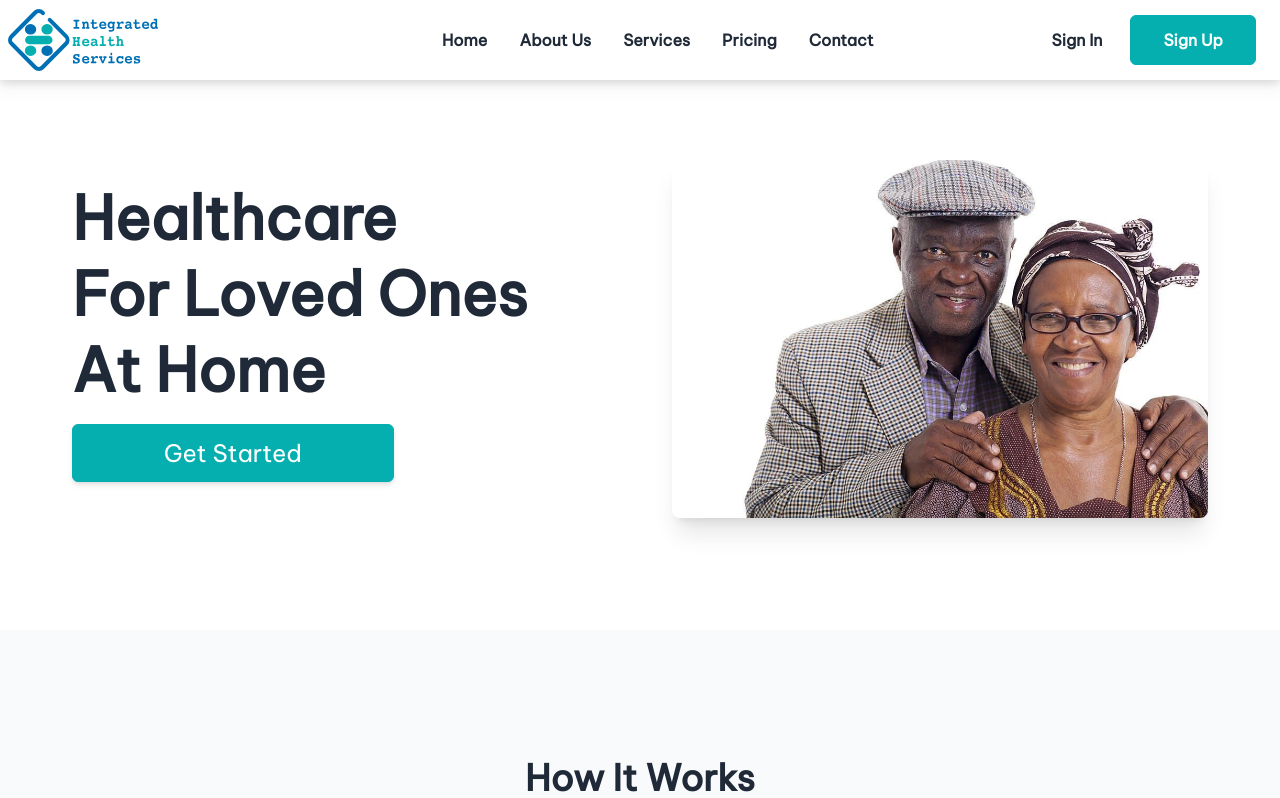
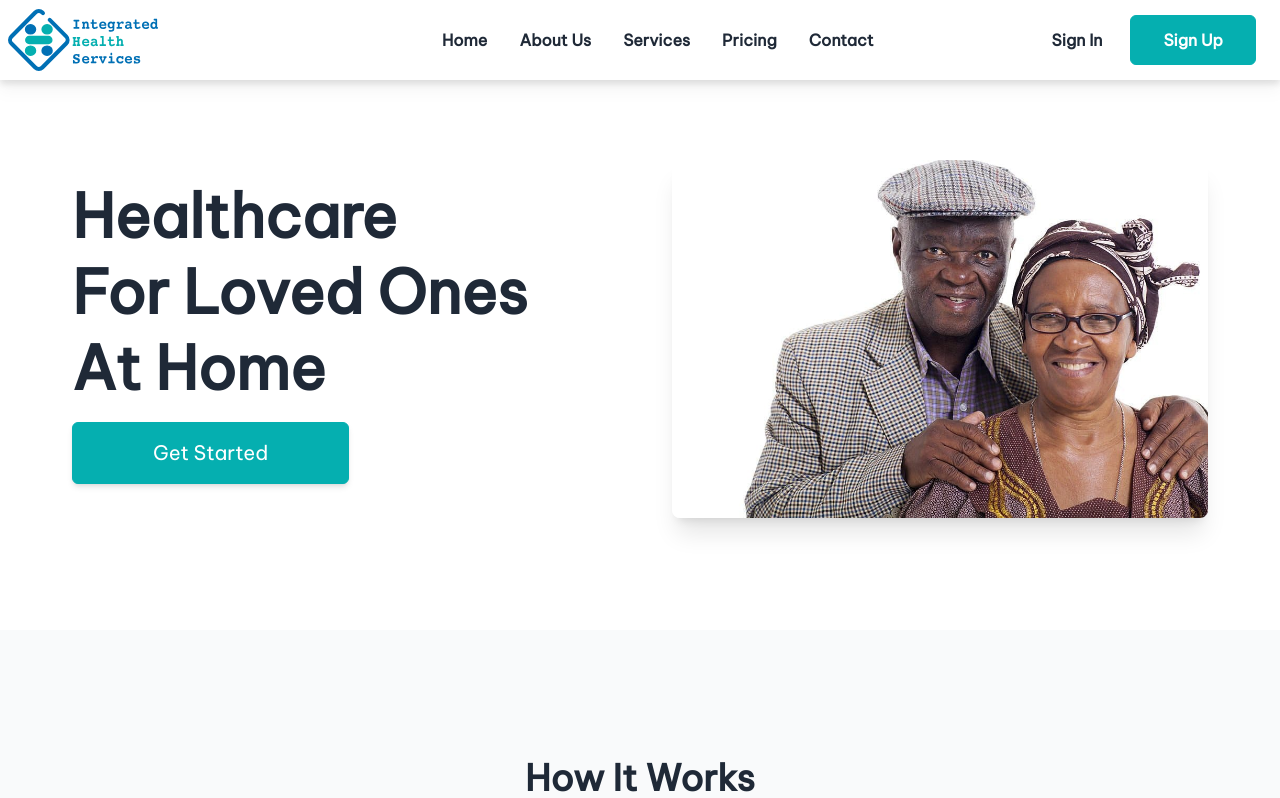
Before and after one commit to ihsidna/ihs-frontend, a React (Create React App) app: page / in a window 1280 px wide. Shown: the top 798 px of the page. Built offline with nearby package versions, Linux system fonts and the light colour scheme; no server answers; what react-topbar-progress-indicator would draw is missing.

Commit message:
refactor - refactor hero button size

```diff
--- a/src/components/website/landing/Hero.jsx
+++ b/src/components/website/landing/Hero.jsx
@@ -12,7 +12,7 @@ const Hero = () => {
 					<h1 className="lg:text-6xl md:text-4xl text-3xl md:py-2 sm:py-2 py-1 font-semibold text-gray-800">Healthcare</h1>
 					<h1 className="lg:text-6xl md:text-4xl text-3xl md:py-2 sm:py-2 py-1 font-semibold text-gray-800 "> For Loved Ones</h1>
 					<h1 className="lg:text-6xl md:text-4xl text-3xl md:py-2 sm:py-2 py-1 font-semibold text-gray-800">At Home</h1>
-					<button className="lg:text-2xl md:text-xl py-3 px-6 w-[60%] sm:w-[60%] my-4 text-xl shadow-md" onClick={() => { navigate('/signup')}}>Get Started</button>
+					<button className="py-4 px-8 lg:px-20 my-4 text-xl shadow-md" onClick={() => { navigate('/signup')}}>Get Started</button>
 				</div>
 				<div className="w-full px-8 py-8 md:align-middle">
 					<img src={HeroImage} alt="hero" className="rounded-lg shadow-xl "/>
```
